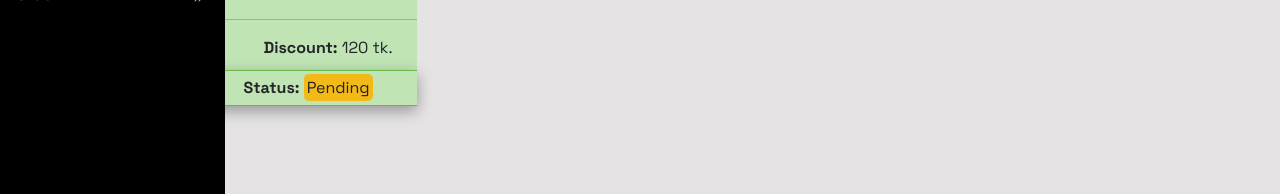
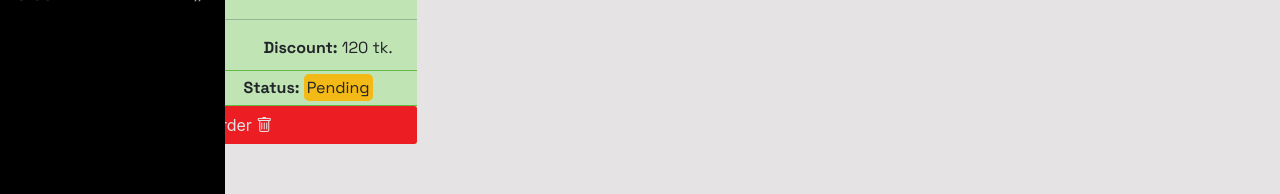
Before and after one commit to Unicon-Solution-Limited/dishco_frontend, a React (Create React App) app: page /MyOrder in a window 1280 px wide. Shown: the part 427-621 px from the top of the page. Built offline with nearby package versions, Linux system fonts and the light colour scheme; no server answers.

Commit message:
update order cancel

```diff
--- a/src/Components/Dashboard/DashboardPage/OrderManagement/CustomerOrder.js
+++ b/src/Components/Dashboard/DashboardPage/OrderManagement/CustomerOrder.js
@@ -153,6 +153,11 @@ const CustomerOrder = () => {
                   <span className="status pending">Pending</span>
                 </p>
               </aside>
+              <aside className="order_cancel MyBtn">
+                <button className="btn">
+                  Cancel order <i class="bi bi-trash"></i>
+                </button>
+              </aside>
             </div>
           </main>
         </div>
--- a/src/Components/Dashboard/DashboardPage/OrderManagement/OrderManagement.css
+++ b/src/Components/Dashboard/DashboardPage/OrderManagement/OrderManagement.css
@@ -77,7 +77,6 @@
   border-top: 1px solid var(--green);
   border-bottom: 1px solid var(--green);
   padding: 5px 0;
-  box-shadow: rgba(0, 0, 0, 0.35) 0px 5px 15px;
 }
 
 .order_image {
@@ -102,4 +101,8 @@
   display: none;
   padding: 20px 0 !important;
 }
+
+.order_cancel button {
+  color: var(--white) !important;
+}
 /* Orders page design of Customer Order ************end*********** */
```
